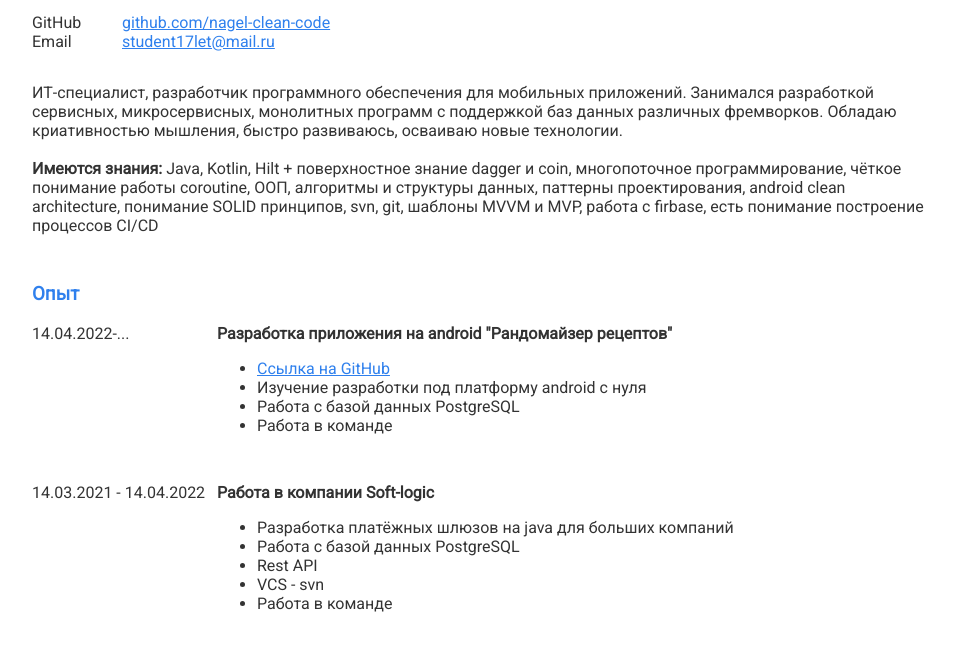
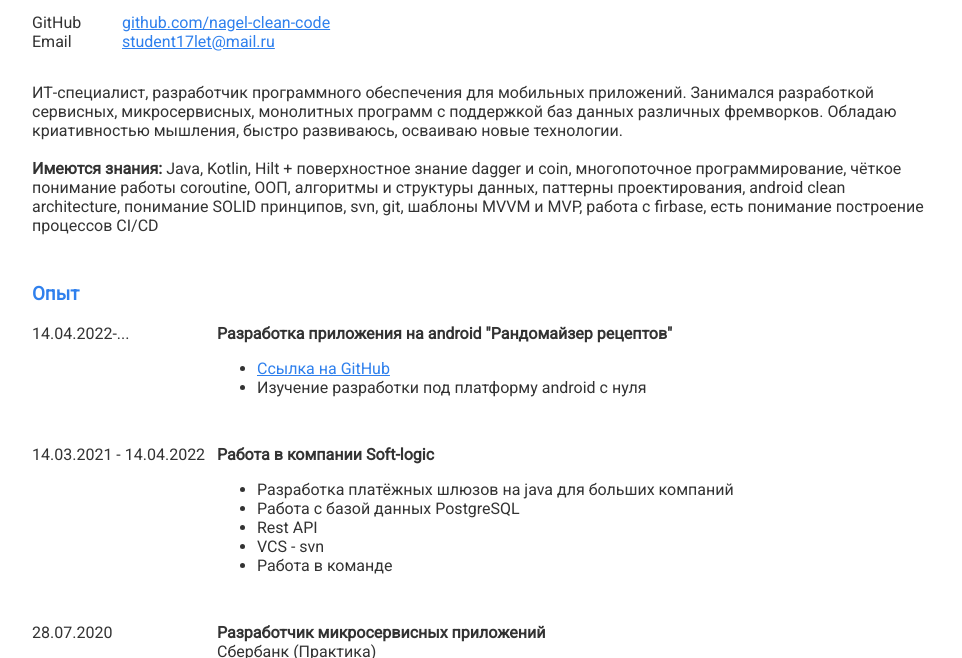
Before and after one commit to SanyaNagel/VisitCard.github.io, a plain HTML site: page index.html in a window 1280 px wide. Shown: the part 76-734 px from the top of the page, without its empty margins (158-1120 px from the left). Drawn offline with Linux system fonts and the light colour scheme.

Commit message:
Update index.html

```diff
--- a/index.html
+++ b/index.html
@@ -61,8 +61,6 @@
             <ul>
               <li><a href="https://github.com/nagel-clean-code/Smoothie">Ссылка на GitHub</a></li>
               <li>Изучение разработки под платформу android с нуля</li>
-              <li>Работа с базой данных PostgreSQL</li>
-              <li>Работа в команде</li>
             </ul>
           </div>
         </div>
```
